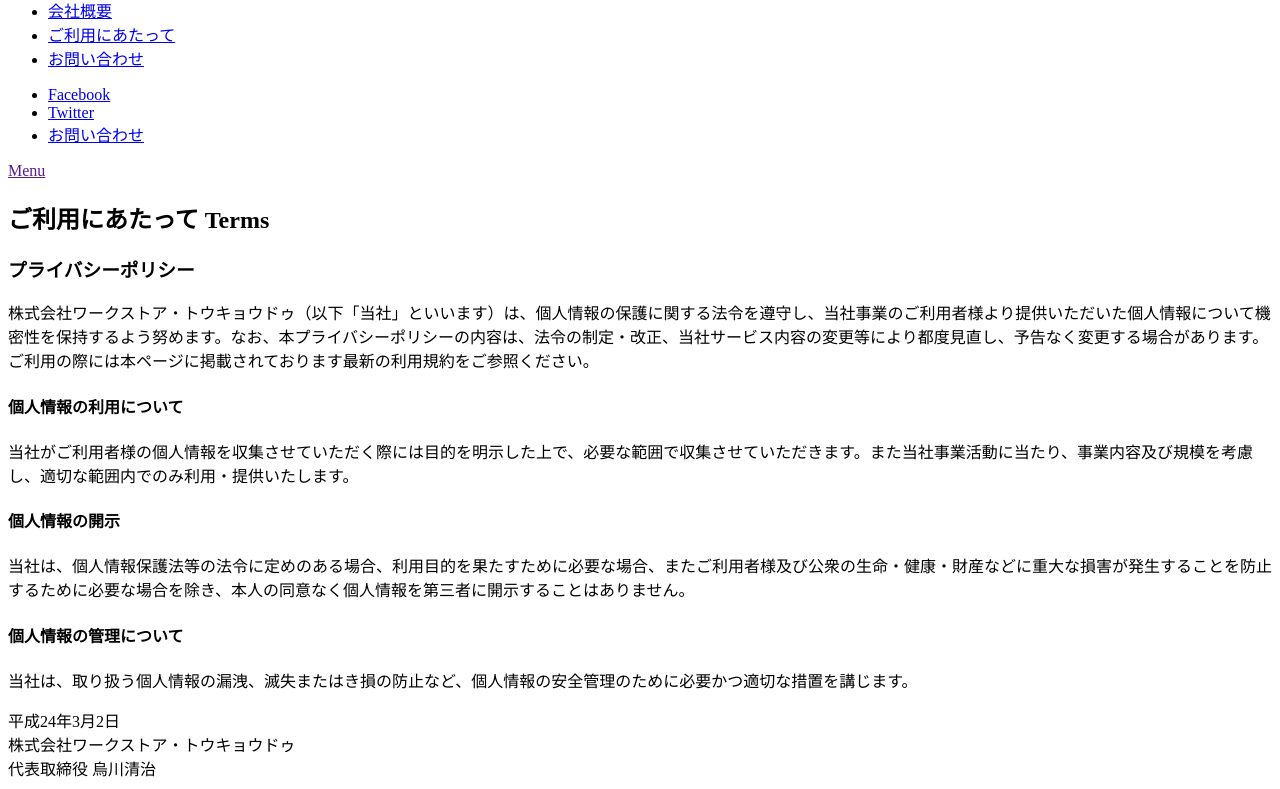
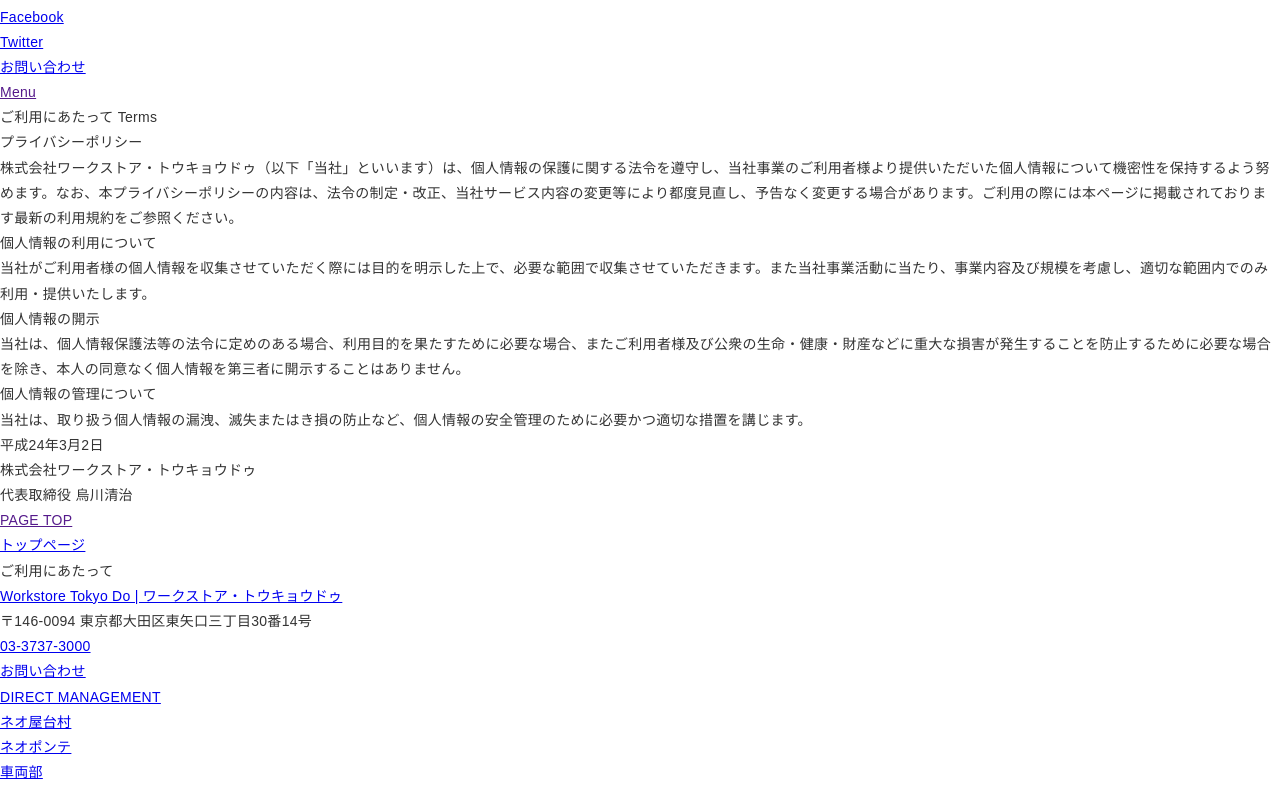
Before and after one commit to mimosafa/w-tokyodo-webpack, a website built with webpack: page dist/index.html in a window 1280 px wide. Shown: the part 197-986 px from the top of the page. Built offline with nearby package versions, Linux system fonts and the light colour scheme; files whose address does not match are found by name.

Commit message:
add sass rule and reset.css

```diff
--- a/src/index.js
+++ b/src/index.js
@@ -0,0 +1 @@
+import './style.scss';
--- /dev/null
+++ b/src/style.scss
@@ -0,0 +1,34 @@
+@import "~reset-css/sass/reset";
+@import url("https://fonts.googleapis.com/css?family=Roboto:500");
+@import url("https://fonts.googleapis.com/earlyaccess/notosansjapanese.css");
+
+html,
+body {
+  width: 100%;
+  height: 100%;
+}
+body {
+  background-color: #fff;
+}
+
+// Font
+html {
+  font-size: 62.5%;
+}
+
+body {
+  font-family: "Noto Sans Japanese", "Hiragino Kaku Gothic ProN", "ヒラギノ角ゴ ProN W3", "メイリオ", Meiryo, "ＭＳ Ｐゴシック", "MS P Gothic", sans-serif;
+  color: #333;
+  font-weight: 400;
+  letter-spacing: .02em;
+
+  @media (max-width: 896px) {
+    font-size: 1.3rem;
+    line-height: 1.6;
+  }
+
+  @media (min-width: 897px) {
+    font-size: 1.4rem;
+    line-height: 1.8;
+  }
+}
--- a/webpack.config.js
+++ b/webpack.config.js
@@ -1,8 +1,11 @@
+const mode = 'development';
+
 const path = require('path');
 const outputPath = path.resolve(__dirname, 'dist');
+const MiniCssExtractPlugin = require('mini-css-extract-plugin');
 
 module.exports = {
-  mode: 'development',
+  mode: mode,
 
   entry: './src/index.js',
 
@@ -11,6 +14,25 @@
     path: outputPath
   },
 
+  module: {
+    rules: [
+      {
+        test: /\.scss$/,
+        use: [
+          MiniCssExtractPlugin.loader,
+          'css-loader',
+          'sass-loader'
+        ]
+      }
+    ]
+  },
+
+  plugins: [
+    new MiniCssExtractPlugin({
+      filename: 'style.css'
+    })
+  ],
+
   devServer: {
     contentBase: outputPath,
     open: true,
```
Also changed, not shown: package.json (+6 -1 lines), dist/index.html, 1 other file.
